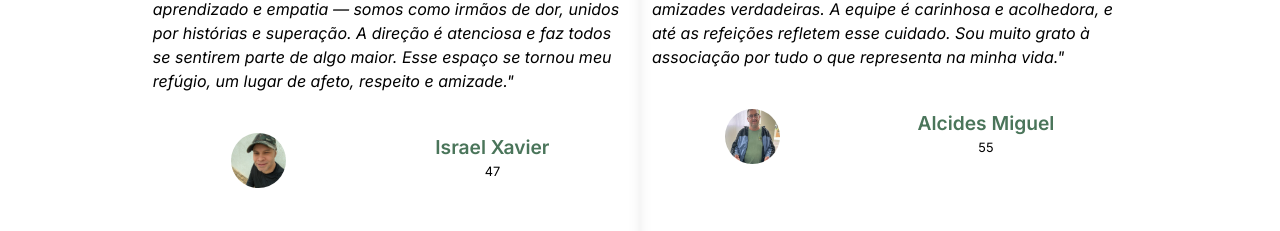
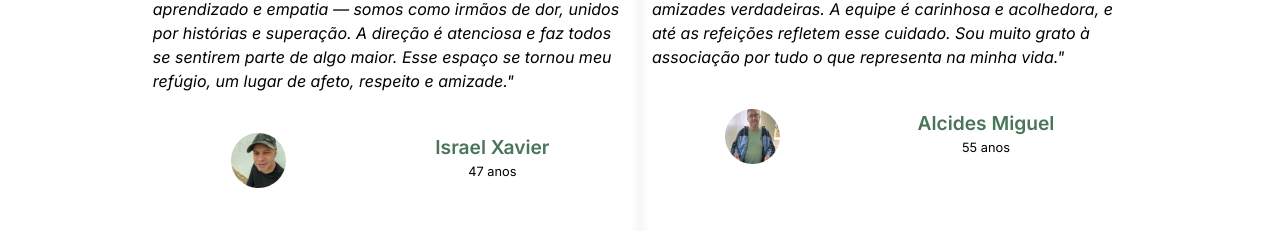
Before and after one commit to gustavogogola91/adfcl, a React (Vite) app: page / in a window 1280 px wide. Shown: the part 855-1086 px from the top of the page. Built offline with nearby package versions, Linux system fonts and the light colour scheme.

Commit message:
Arrumando imagens que não estava carregando

```diff
--- a/src/components/Contato.tsx
+++ b/src/components/Contato.tsx
@@ -1,3 +1,6 @@
+import logoInstagram from "../assets/icons/instagram.png"
+import logoFacebook from "../assets/icons/facebook.png"
+
 export default function Contato() {
   return (
     <section className="w-[80%] md:w-[90%] flex flex-col gap-4 m-auto text-center my-20">
@@ -10,7 +13,7 @@ export default function Contato() {
             target="_blank"
             className="flex flex-row gap-4 items-center w-fit border-2 px-4 py-2 text-white bg-dark-green text-1xl font-bold rounded-[5px] transition hover:bg-[#3d5f4a]"
           >
-            <img src="src\assets\Icons\instagram.png" alt="Logo Instagram" className="w-10" />{" "}
+            <img src={logoInstagram} alt="Logo Instagram" className="w-10" />{" "}
             Instagram
           </a>
         </li>
@@ -20,7 +23,7 @@ export default function Contato() {
             target="_blank"
             className="flex flex-row gap-4 items-center w-fit border-2 px-4 py-2 text-white bg-dark-green rounded-[5px] text-1xl font-bold transition hover:bg-[#3d5f4a]"
           >
-            <img src="src\assets\Icons\facebook.png" alt="Logo Facebook" className="w-10" />{" "}
+            <img src={logoFacebook} alt="Logo Facebook" className="w-10" />{" "}
             Facebook
           </a>
         </li>
--- a/src/components/Depoimentos.tsx
+++ b/src/components/Depoimentos.tsx
@@ -1,3 +1,5 @@
+import israelXavier from "../assets/Icons/israelXavier.jpeg"
+import alcidesMiguel from "../assets/Icons/alcidesMiguel.jpeg"
 import { ChevronLeft, ChevronRight } from "lucide-react";
 import { useEffect, useState } from "react";
 
@@ -7,17 +9,17 @@ export default function Depoimentos() {
       id: 1,
       depoimento:
         "Faz seis meses que frequento a associação, e foi uma das melhores decisões que tomei. Fui recebido com carinho e respeito em um ambiente leve e acolhedor. Aprendi xadrez, estou tendo aulas de violão e cada encontro é uma troca de aprendizado e empatia — somos como irmãos de dor, unidos por histórias e superação. A direção é atenciosa e faz todos se sentirem parte de algo maior. Esse espaço se tornou meu refúgio, um lugar de afeto, respeito e amizade.",
-      foto: "src/assets/icons/israelXavier.jpeg",
+      foto: israelXavier,
       nome: "Israel Xavier",
-      idade: "47",
+      idade: "47 anos",
     },
     {
       id: 2,
       depoimento:
         "Participo da associação há quatro anos, e minha vida mudou muito desde então. Sou atleta de bocha e participo das atividades de fisioterapia, equoterapia e música. Estar com outras pessoas é especial — trocamos histórias e criamos amizades verdadeiras. A equipe é carinhosa e acolhedora, e até as refeições refletem esse cuidado. Sou muito grato à associação por tudo o que representa na minha vida.",
-      foto: "src/assets/icons/alcidesMiguel.jpeg",
+      foto: alcidesMiguel,
       nome: "Alcides Miguel",
-      idade: "55",
+      idade: "55 anos",
     }
   ];
 
```
